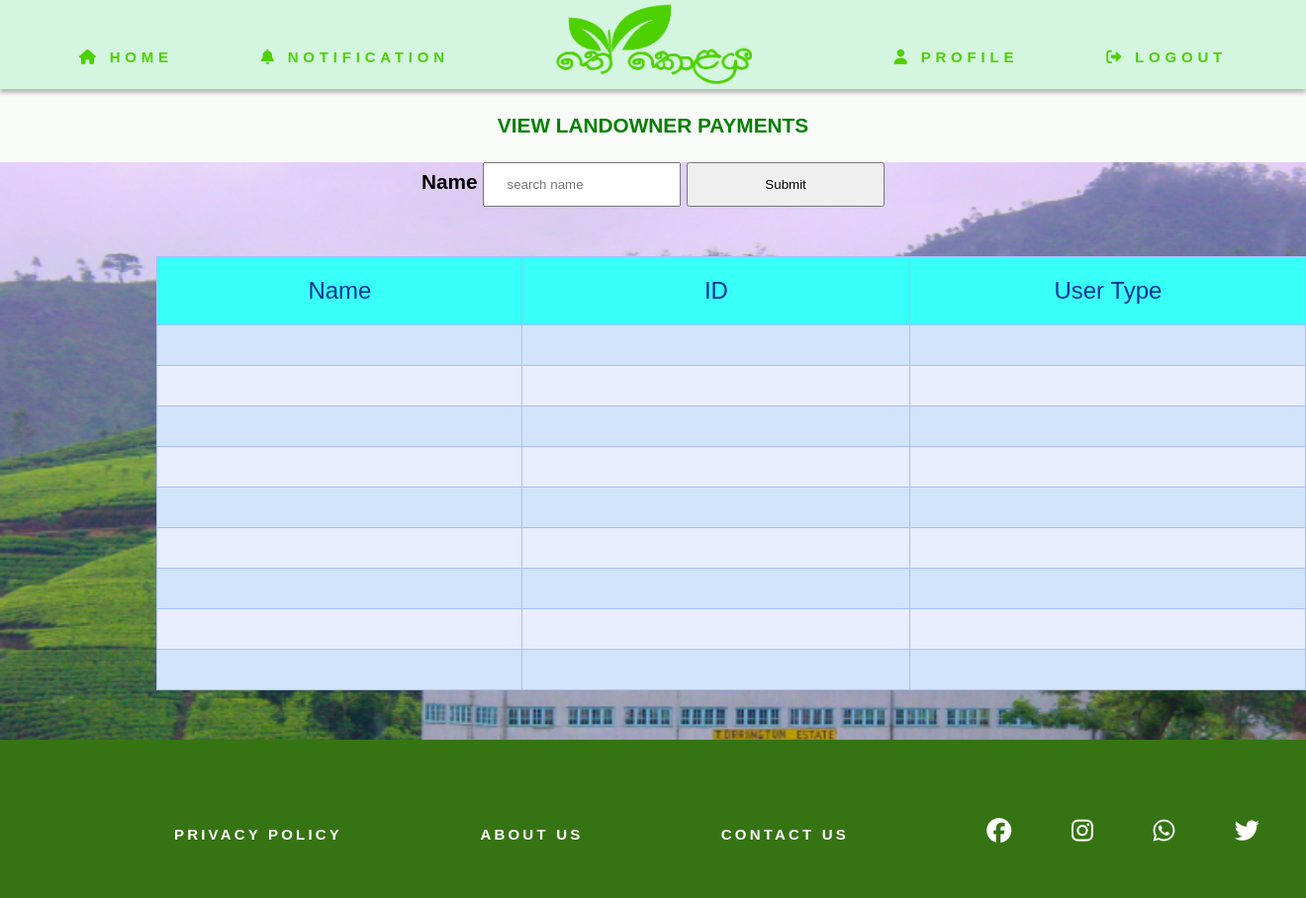
After one commit to Group22UCSC/TheKolaya, a PHP site: the page made by views/manager/viewPayments.php in a window 1320 px wide. The commit adds this page. Shown: the whole page at 99% size. Run offline with PHP 8.4, Linux system fonts and the light colour scheme; the template is opened without the code that fills it, so the values that code supplies are empty; some libraries are stand-ins or nearby versions.

Commit message:
manager "view Payments" and "view tea quality" pages add

```diff
--- /dev/null
+++ b/vendors/css/manager/viewPayments.css
@@ -0,0 +1,75 @@
+*{ margin: 0; padding: 0; }
+
+.middle-conatiner {
+   background-image: url("../../images/admin/3.jpg");
+   background-repeat: no-repeat;
+    background-size: 100% 100%;
+   /* margin: 25px 0px;*/
+   margin-top: 25px;
+    text-align: center;
+    width: 100%;
+    display: flex;
+    flex-direction: column;
+}
+
+
+
+
+
+.middle{
+    color: green;
+    size: 15px;
+    margin: 25px 0px;
+    /*margin-left: 43%;*/
+    text-align: center;
+    width: 100%;
+
+}
+
+
+
+.btn {
+  outline: none;
+  text-transform: uppercase;
+  cursor: pointer;
+  transition: 0.5s;
+  margin-top: 30px;
+  width: 200px;
+  height: 75px;
+  background: #8AF2AD;
+  border: 1px solid #000000;
+  color: white;
+  box-sizing: border-box;
+  box-shadow: 0px 4px 4px rgba(0, 0, 0, 0.25), 0px 4px 4px rgba(0, 0, 0, 0.25), 0px 4px 4px rgba(0, 0, 0, 0.25);
+  border-radius: 14px;
+
+  font-size: 16px;
+  line-height: 16px;
+  font-weight: bold;
+  /* letter-spacing: 0.3rem; */
+}
+
+.table{
+  padding-top: 50px;
+  padding-bottom: 50px;
+  padding-left:12% ;
+
+}
+
+
+
+
+.tg  {border-collapse:collapse;border-color:#aabcfe;border-spacing:0;}
+.tg td{background-color:#e8edff;border-color:#aabcfe;border-style:solid;border-width:1px;color:#669;
+  font-family:Arial, sans-serif;font-size:14px;overflow:hidden;padding:20px 5px;word-break:normal;}
+.tg th{background-color:#b9c9fe;border-color:#aabcfe;border-style:solid;border-width:1px;color:#039;
+  font-family:Arial, sans-serif;font-size:14px;font-weight:normal;overflow:hidden;padding:20px 5px;word-break:normal;}
+.tg .tg-phtq{background-color:#D2E4FC;border-color:inherit;text-align:left;vertical-align:top}
+.tg .tg-uorz{background-color:#38fff8;border-color:inherit;font-size:24px;text-align:center;vertical-align:top}
+.tg .tg-0pky{border-color:inherit;text-align:left;vertical-align:top}
+
+input {
+  /*display: block;*/
+  height: 45px;
+  width: 200px;
+}
--- a/views/manager/manager.php
+++ b/views/manager/manager.php
@@ -10,7 +10,7 @@
 
            <a href="<?php echo URL?>manager/viewTeaQuality"> <button class="btn btn-tea"><i class="fas fa-leaf"></i>TEA QUALITY</button></a>
 
-          <button class="btn btn-payments"><i class="fas fa-hand-holding-usd"></i> PAYMENTS</button>
+           <a href="<?php echo URL?>manager/viewPayments"><button class="btn btn-payments"><i class="fas fa-hand-holding-usd"></i> PAYMENTS</button>
 
           <button class="btn btn-report"><i class="fas fa-question"></i> REPORT</button>
         </div>
@@ -22,7 +22,7 @@
           Lorem Ipsum has been the industry's standard dummy text ever since the 1500s, when an unknown printer took a galley of type and scrambled it to make a type specimen book. It has survived not only five centuries, but also the leap into electronic typesetting, remaining essentially unchanged.
         </p>
 
-        <button class="btn btn-stock"><i class="fas fa-chart-line"></i> STOCK DETAILS</button>
+         <a href="<?php echo URL?>manager/viewStock"><button class="btn btn-stock"><i class="fas fa-chart-line"></i> STOCK DETAILS</button>
     </div>
 
   </div>
--- /dev/null
+++ b/views/manager/viewPayments.php
@@ -0,0 +1,113 @@
+<link rel="stylesheet" href="<?php echo URL?>vendors/css/manager/viewPayments.css">
+<link rel="stylesheet" href="<?php echo URL?>vendors/css/manager/manager-queries.css">
+<?php include 'topContainer.php';?>
+
+
+
+
+
+   <div class="middle">VIEW LANDOWNER PAYMENTS</div>
+
+   <div class="middle-conatiner">
+
+     <div class="name">
+
+
+        <label for="name">Name </label>
+       <input type="text" name="name" placeholder="&nbsp;&nbsp;&nbsp;&nbsp;&nbsp;&nbsp;search name">
+       <a href="<?php echo URL?>manager/viewPayments1"><input type="submit" name="submit"></a>
+
+
+
+
+
+<div class="table">
+ <!--
+<style type="text/css">
+.tg  {border-collapse:collapse;border-color:#aabcfe;border-spacing:0;}
+.tg td{background-color:#e8edff;border-color:#aabcfe;border-style:solid;border-width:1px;color:#669;
+  font-family:Arial, sans-serif;font-size:14px;overflow:hidden;padding:20px 5px;word-break:normal;}
+.tg th{background-color:#b9c9fe;border-color:#aabcfe;border-style:solid;border-width:1px;color:#039;
+  font-family:Arial, sans-serif;font-size:14px;font-weight:normal;overflow:hidden;padding:20px 5px;word-break:normal;}
+.tg .tg-phtq{background-color:#D2E4FC;border-color:inherit;text-align:left;vertical-align:top}
+.tg .tg-uorz{background-color:#38fff8;border-color:inherit;font-size:24px;text-align:center;vertical-align:top}
+.tg .tg-0pky{border-color:inherit;text-align:left;vertical-align:top}
+</style> -->
+<table class="tg" style="undefined;table-layout: fixed; width: 1161px">
+<colgroup>
+<col style="width: 369px">
+<col style="width: 392px">
+<col style="width: 400px">
+</colgroup>
+<thead>
+  <tr>
+    <th class="tg-uorz">Name</th>
+    <th class="tg-uorz">ID</th>
+    <th class="tg-uorz">User Type</th>
+  </tr>
+</thead>
+<tbody>
+  <tr>
+    <td class="tg-phtq"></td>
+    <td class="tg-phtq"></td>
+    <td class="tg-phtq"></td>
+  </tr>
+  <tr>
+    <td class="tg-0pky"></td>
+    <td class="tg-0pky"></td>
+    <td class="tg-0pky"></td>
+  </tr>
+  <tr>
+    <td class="tg-phtq"></td>
+    <td class="tg-phtq"></td>
+    <td class="tg-phtq"></td>
+  </tr>
+  <tr>
+    <td class="tg-0pky"></td>
+    <td class="tg-0pky"></td>
+    <td class="tg-0pky"></td>
+  </tr>
+  <tr>
+    <td class="tg-phtq"></td>
+    <td class="tg-phtq"></td>
+    <td class="tg-phtq"></td>
+  </tr>
+  <tr>
+    <td class="tg-0pky"></td>
+    <td class="tg-0pky"></td>
+    <td class="tg-0pky"></td>
+  </tr>
+  <tr>
+    <td class="tg-phtq"></td>
+    <td class="tg-phtq"></td>
+    <td class="tg-phtq"></td>
+  </tr>
+  <tr>
+    <td class="tg-0pky"></td>
+    <td class="tg-0pky"></td>
+    <td class="tg-0pky"></td>
+  </tr>
+  <tr>
+    <td class="tg-phtq"></td>
+    <td class="tg-phtq"></td>
+    <td class="tg-phtq"></td>
+  </tr>
+</tbody>
+</table>
+
+
+
+
+     </div>
+
+
+
+     <!--  <div class="submit">
+          <a href="#"><button class="btn btn-register" ><i class="fas fa-leaf"></i> REGISTER</button></a>
+      </div>
+        -->
+
+
+    </div>
+
+<?php include 'views/bottomContainer.php';?>
```
Also changed, not shown: controllers/manager/Manager.php (+14 -0 lines), vendors/css/manager/viewPayments1.css (added, +100 -0 lines), vendors/css/manager/viewTeaQuality1.css (added, +100 -0 lines), views/manager/viewPayments1.php (added, +48 -0 lines), views/manager/viewTeaQuality1.php (added, +48 -0 lines).
